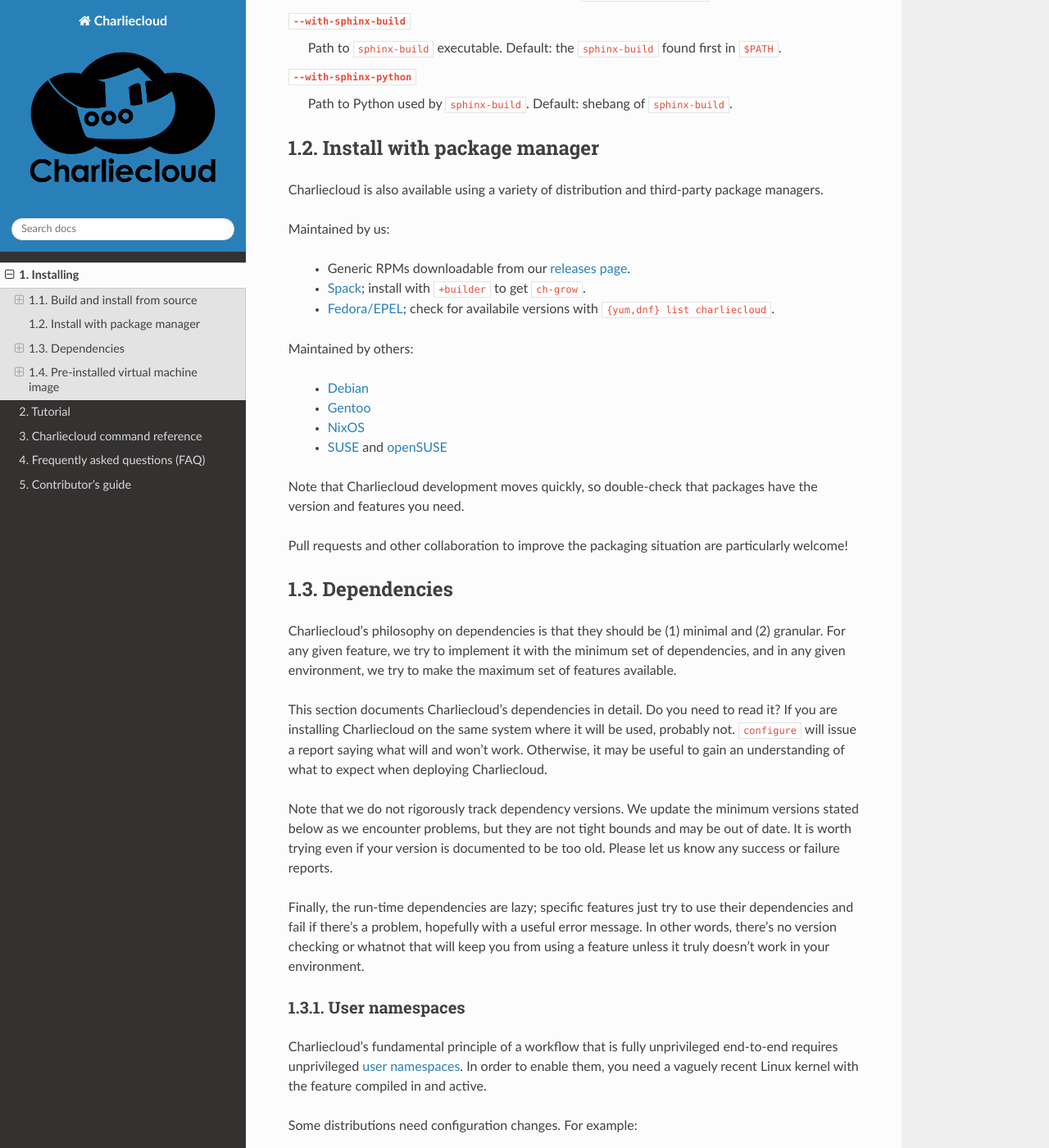
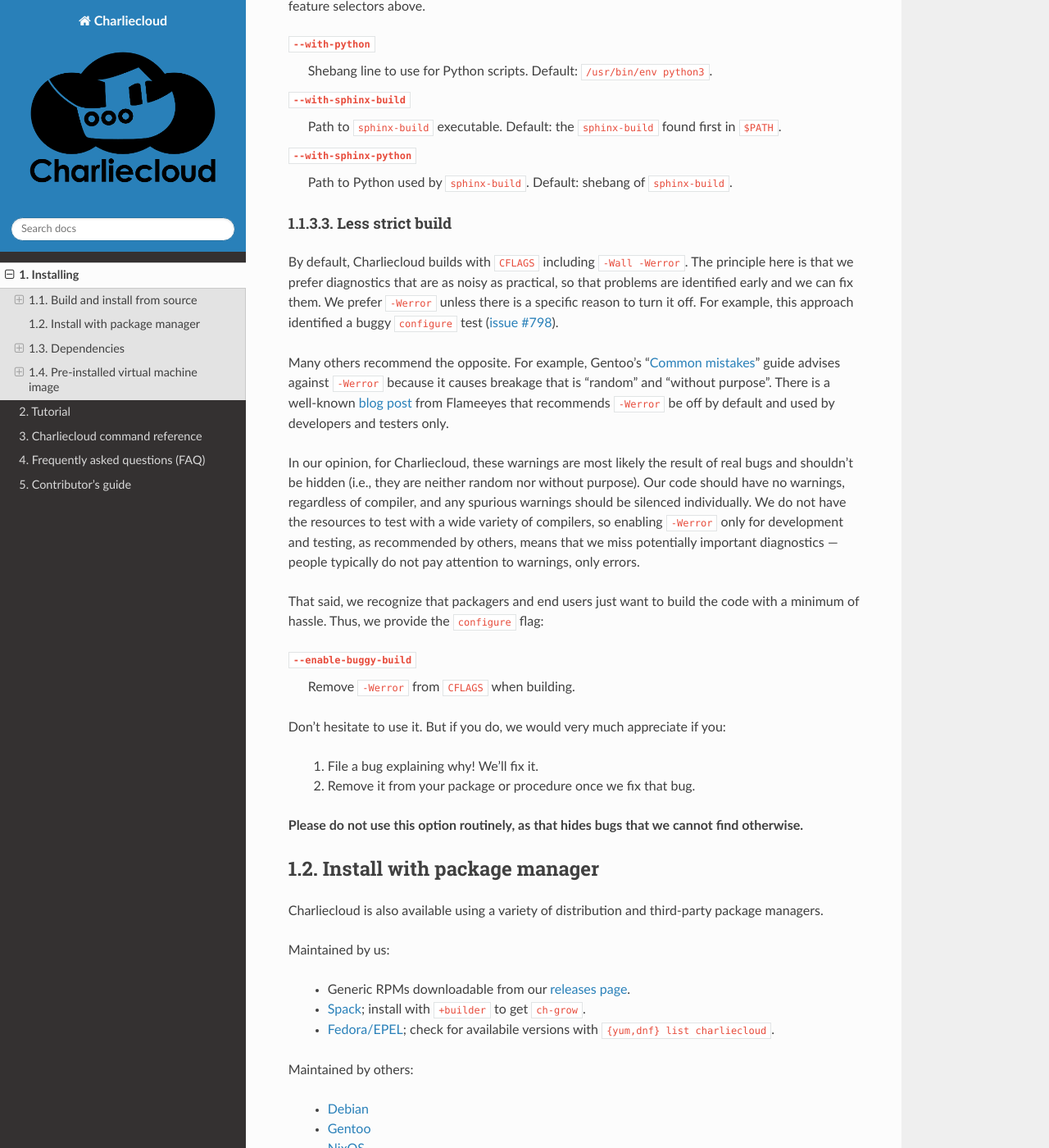
Before and after one commit to hpc/charliecloud, a Sphinx documentation site: the page built from doc/install.rst, in a window 1280 px wide and 1400 px high, scrolled down 1992 px. Shown: the whole window at 82% size. Built offline with Sphinx 7.4.7 and the Read the Docs theme 2.0.0, drawn with Linux system fonts in a browser that asks for light colours; some of the changed text lies outside the part shown.

Commit message:
PR #808: configure: add --enable-buggy-build to omit -Werror

```diff
--- a/doc/install.rst
+++ b/doc/install.rst
@@ -57,6 +57,9 @@
 Charliecloud's :code:`configure` has the following options in addition to the
 standard ones.
 
+Feature selection
+~~~~~~~~~~~~~~~~~
+
 By default, all features that can be built will be built and installed. You
 can exclude some features with:
 
@@ -71,6 +74,9 @@
 
 You can also say :code:`--enable-FOO` to fail the build if :code:`FOO` can't
 be built.
+
+Dependency selection
+~~~~~~~~~~~~~~~~~~~~
 
 Some dependencies can be specified as follows. Note that :code:`--without-FOO`
 is not supported; use the feature selectors above.
@@ -87,6 +93,46 @@
   Path to Python used by :code:`sphinx-build`. Default: shebang of
   :code:`sphinx-build`.
 
+Less strict build
+~~~~~~~~~~~~~~~~~
+
+By default, Charliecloud builds with :code:`CFLAGS` including :code:`-Wall
+-Werror`. The principle here is that we prefer diagnostics that are as noisy
+as practical, so that problems are identified early and we can fix them. We
+prefer :code:`-Werror` unless there is a specific reason to turn it off. For
+example, this approach identified a buggy :code:`configure` test (`issue #798
+<https://github.com/hpc/charliecloud/issues/798>`_).
+
+Many others recommend the opposite. For example, Gentoo's "`Common mistakes
+<https://devmanual.gentoo.org/ebuild-writing/common-mistakes/index.html>`_"
+guide advises against :code:`-Werror` because it causes breakage that is
+"random" and "without purpose". There is a well-known `blog post
+<https://flameeyes.blog/2009/02/25/future-proof-your-code-dont-use-werror/>`_
+from Flameeyes that recommends :code:`-Werror` be off by default and used by
+developers and testers only.
+
+In our opinion, for Charliecloud, these warnings are most likely the result of
+real bugs and shouldn't be hidden (i.e., they are neither random nor without
+purpose). Our code should have no warnings, regardless of compiler, and any
+spurious warnings should be silenced individually. We do not have the
+resources to test with a wide variety of compilers, so enabling
+:code:`-Werror` only for development and testing, as recommended by others,
+means that we miss potentially important diagnostics — people typically do not
+pay attention to warnings, only errors.
+
+That said, we recognize that packagers and end users just want to build the
+code with a minimum of hassle. Thus, we provide the :code:`configure` flag:
+
+:code:`--enable-buggy-build`
+  Remove :code:`-Werror` from :code:`CFLAGS` when building.
+
+Don't hesitate to use it. But if you do, we would very much appreciate if you:
+
+  1. File a bug explaining why! We'll fix it.
+  2. Remove it from your package or procedure once we fix that bug.
+
+**Please do not use this option routinely, as that hides bugs that we cannot
+find otherwise.**
 
 Install with package manager
 ============================
```
Also changed, not shown: 1 other file.
